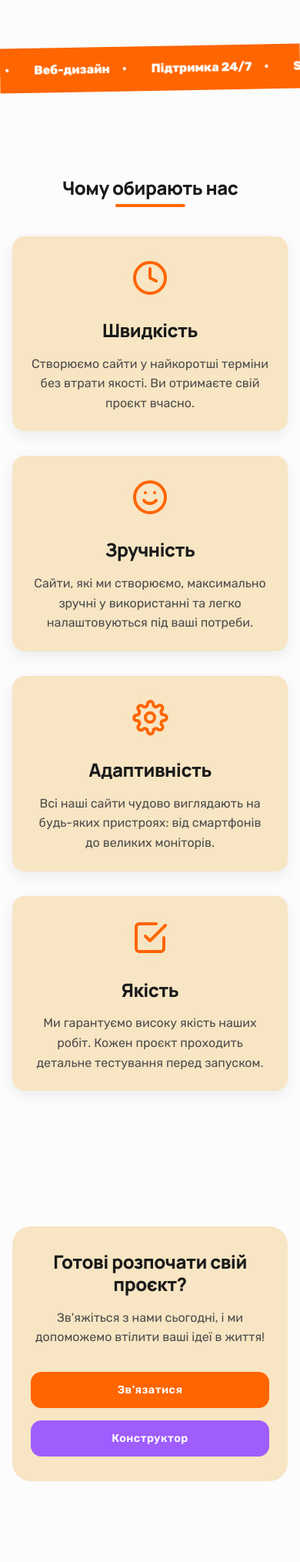
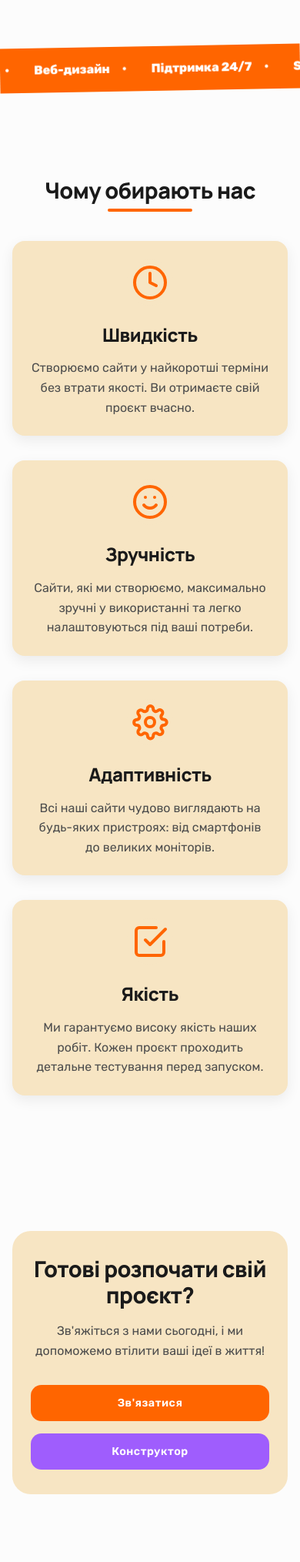
Before and after one commit to BonisOleg/prometeyLabs, a Django app: page /en/ in a window 390 px wide; the page is wider, and only the part inside the window is pictured. Shown: the part 934-2963 px from the top of that part at 77% size. Run offline with Django 5.2, Linux system fonts and the light colour scheme.

Commit message:
Mobile update 4

```diff
--- a/prometei/static/prometei/css/base.css
+++ b/prometei/static/prometei/css/base.css
@@ -643,6 +643,15 @@ a:hover {
 }
 
 @media (max-width: 480px) {
+
+    html,
+    body {
+        max-width: 100vw;
+        width: 100%;
+        overflow-x: hidden !important;
+        position: relative;
+    }
+
     .container {
         padding: 0 1rem;
     }
@@ -652,11 +661,11 @@ a:hover {
     }
 
     h2 {
-        font-size: 1.5rem;
+        font-size: 1.8rem;
     }
 
     .button {
-        padding: 12px 24px;
+        padding: 12px 20px;
         font-size: 0.9rem;
     }
 }
```
